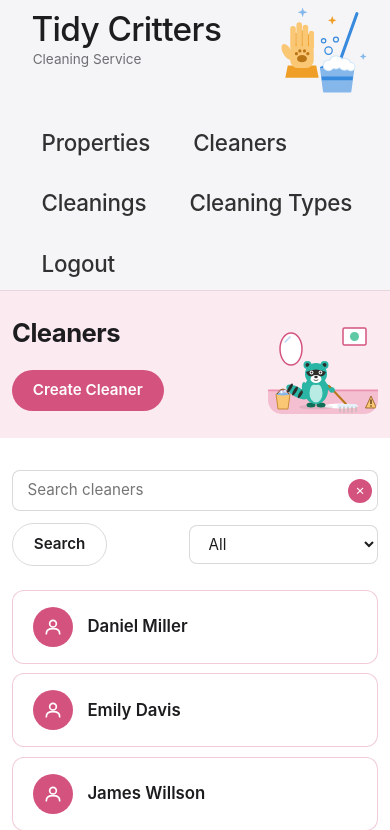
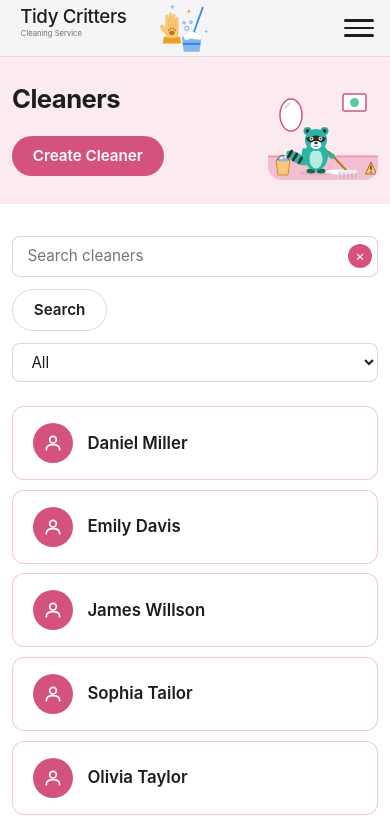
Before and after one commit to andriikinash127/cleaning-service, a Django app: page /cleaners/ in a window 390 px wide. Shown: the top 830 px of the page. Run offline with Django 5.2, Linux system fonts and the light colour scheme; a user stored in the database is signed in; data comes from the database, SQL or seed files in the repository.

Commit message:
fix responsive design

```diff
--- a/cleaning/static/cleaning/css/site.css
+++ b/cleaning/static/cleaning/css/site.css
@@ -118,6 +118,106 @@ body {
 .site-header nav .nav-logout-form button:hover {
   background: rgba(0, 0, 0, 0.06);
   color: #000;
+}
+
+/* Keep the nav on the same row as the logo on laptop-size screens
+   (otherwise the logo + full-size nav text are too wide and the nav
+   wraps onto its own line below the logo). */
+@media (max-width: 1366px) {
+  .site-header .navbar-inner {
+    padding: 0 1rem;
+  }
+
+  .site-header .logo {
+    height: 64px;
+  }
+
+  .site-header nav {
+    gap: 0.15rem;
+    margin-right: -0.6rem;
+  }
+
+  .site-header nav a,
+  .site-header nav .nav-logout-form button {
+    font-size: 0.95rem;
+    padding: 0.5rem 0.6rem;
+  }
+}
+
+/* ---- Hamburger menu (mobile) ---- */
+
+.nav-toggle-checkbox {
+  display: none;
+}
+
+.nav-toggle-label {
+  display: none;
+  flex-direction: column;
+  justify-content: center;
+  gap: 5px;
+  width: 30px;
+  height: 30px;
+  cursor: pointer;
+  flex-shrink: 0;
+}
+
+.nav-toggle-label span {
+  display: block;
+  width: 100%;
+  height: 2.5px;
+  background: var(--ink);
+  border-radius: 2px;
+  transition: transform 0.2s ease, opacity 0.2s ease;
+}
+
+@media (max-width: 640px) {
+  .nav-toggle-label {
+    display: flex;
+  }
+
+  .site-header .logo {
+    height: 56px;
+  }
+
+  .site-header nav {
+    display: none;
+    flex-direction: column;
+    align-items: stretch;
+    flex-basis: 100%;
+    width: 100%;
+    gap: 0.15rem;
+    margin-right: 0;
+    margin-top: 0.75rem;
+    padding-bottom: 0.75rem;
+  }
+
+  .nav-toggle-checkbox:checked ~ nav {
+    display: flex;
+  }
+
+  .nav-toggle-checkbox:checked ~ .nav-toggle-label span:nth-child(1) {
+    transform: translateY(7.5px) rotate(45deg);
+  }
+
+  .nav-toggle-checkbox:checked ~ .nav-toggle-label span:nth-child(2) {
+    opacity: 0;
+  }
+
+  .nav-toggle-checkbox:checked ~ .nav-toggle-label span:nth-child(3) {
+    transform: translateY(-7.5px) rotate(-45deg);
+  }
+
+  .site-header nav a,
+  .site-header nav .nav-logout-form button {
+    width: 100%;
+    text-align: left;
+    font-size: 1.05rem;
+    padding: 0.75rem 1rem;
+  }
+
+  .site-header nav .nav-logout-form {
+    width: 100%;
+  }
 }
 
 /* ---- Shared page design system ---- */
@@ -320,6 +420,17 @@ body {
   outline: none;
   border-color: var(--brand-blue);
   box-shadow: 0 0 0 3px rgba(55, 138, 221, 0.25);
+}
+
+@media (max-width: 640px) {
+  .filters-bar select {
+    flex: 1 1 100%;
+    width: 100%;
+  }
+
+  .filters-bar select:first-of-type {
+    margin-left: 0;
+  }
 }
 
 .search-input-wrap {
@@ -662,6 +773,34 @@ form.styled-form .btn-pill {
   box-shadow: 0 0 0 4px var(--section-color-soft);
 }
 
+/* Validation errors: Django adds aria-invalid="true" to fields with
+   errors and renders <ul class="errorlist"> right before the field's <p>. */
+
+form.styled-form .errorlist {
+  list-style: none;
+  margin: 0 0 0.4rem;
+  padding: 0;
+  color: #E34948;
+  font-family: var(--apple-font);
+  font-size: 0.85rem;
+  font-weight: 500;
+}
+
+form.styled-form input[aria-invalid="true"],
+form.styled-form select[aria-invalid="true"],
+form.styled-form textarea[aria-invalid="true"] {
+  border-color: #E34948;
+  background: #FCEEEE;
+}
+
+form.styled-form input[aria-invalid="true"]:focus,
+form.styled-form select[aria-invalid="true"]:focus,
+form.styled-form textarea[aria-invalid="true"]:focus {
+  background: #fff;
+  border-color: #E34948;
+  box-shadow: 0 0 0 4px rgba(227, 73, 72, 0.15);
+}
+
 /* Checkbox / radio option groups (e.g. cleaning types) styled as chips.
    Django's CheckboxSelectMultiple renders <div><div><label><input>Text</label></div></div>
    with no helper class, so the group wrapper and each option row are matched structurally. */
--- a/cleaning/views.py
+++ b/cleaning/views.py
@@ -78,8 +78,8 @@ class OwnerRegisterView(TemplateView):
 
     def get_context_data(self, **kwargs):
         context = super().get_context_data(**kwargs)
-        context["user_form"] = UserRegistrationForm()
-        context["property_form"] = OwnerPropertyForm()
+        context.setdefault("user_form", UserRegistrationForm())
+        context.setdefault("property_form", OwnerPropertyForm())
         return context
 
     def post(self, request, *args, **kwargs):
@@ -112,8 +112,8 @@ class CleanerRegisterView(TemplateView):
 
     def get_context_data(self, **kwargs):
         context = super().get_context_data(**kwargs)
-        context["user_form"] = UserRegistrationForm()
-        context["cleaner_form"] = CleanerForm()
+        context.setdefault("user_form", UserRegistrationForm())
+        context.setdefault("cleaner_form", CleanerForm())
         return context
 
     def post(self, request, *args, **kwargs):
--- a/templates/base.html
+++ b/templates/base.html
@@ -21,6 +21,13 @@
       <a href="{% url 'cleaning:home' %}" class="logo-link">
         <img src="{% static 'cleaning/images/logo.svg' %}" alt="Tidy Critters Cleaning Service — Home" class="logo">
       </a>
+
+      <input type="checkbox" id="nav-toggle" class="nav-toggle-checkbox">
+      <label for="nav-toggle" class="nav-toggle-label" aria-label="Toggle menu">
+        <span></span>
+        <span></span>
+        <span></span>
+      </label>
 
       <nav>
         <a href="{% url 'cleaning:property-list' %}">Properties</a>
```
